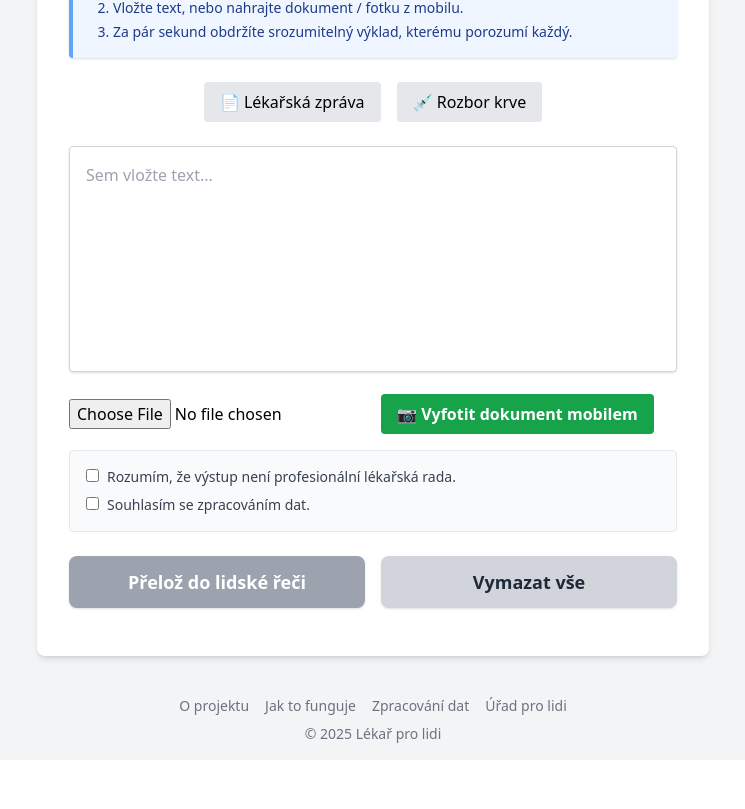
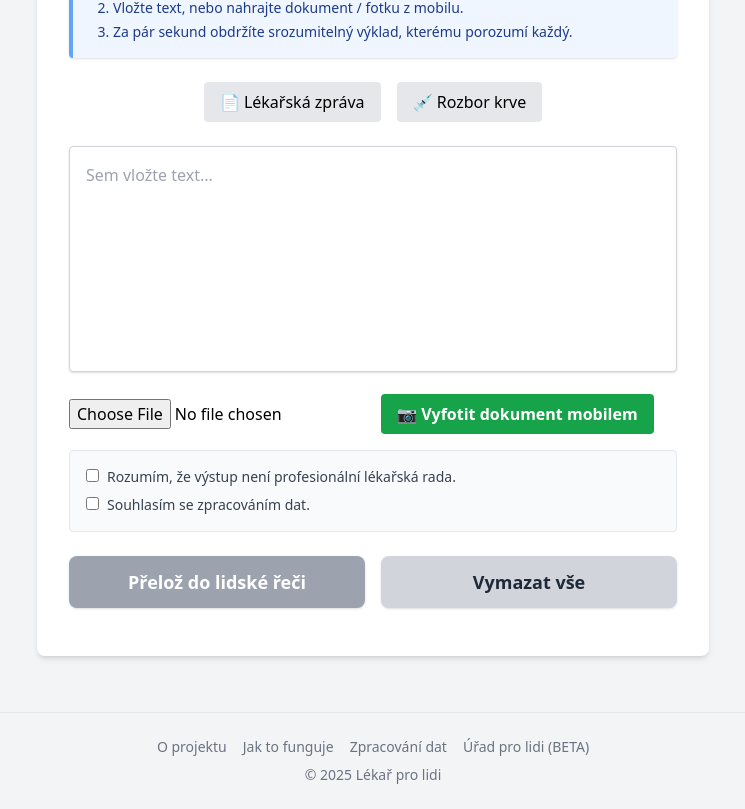
Before and after one commit to JiriTill/lekarprolidi, a React (Vite) app in the folder uradprolidi-main/: page / in a window 1280 px wide. Shown: the part 274-1083 px from the top of the page, without its empty margins (267-1012 px from the left). Before the commit the page ends 1034 px from the top, so only its background shows below. Built offline with nearby package versions, Linux system fonts and the light colour scheme.

Commit message:
Update home.jsx

```diff
--- a/uradprolidi-main/src/pages/home.jsx
+++ b/uradprolidi-main/src/pages/home.jsx
@@ -3,6 +3,7 @@ import * as pdfjsLib from 'pdfjs-dist/build/pdf';
 import pdfjsWorker from 'pdfjs-dist/build/pdf.worker.entry';
 import FeedbackForm from '../components/FeedbackForm';
 import { Link } from 'react-router-dom';
+import Footer from '../components/Footer';
 
 pdfjsLib.GlobalWorkerOptions.workerSrc = pdfjsWorker;
 
@@ -283,15 +284,7 @@ export default function Home() {
         </div>
       </main>
 
-      <footer className="text-center text-sm text-gray-500 py-4">
-        <div className="space-x-4">
-          <a href="/o-projektu" className="hover:underline">O projektu</a>
-          <a href="/jak-to-funguje" className="hover:underline">Jak to funguje</a>
-          <a href="/gdpr" className="hover:underline">Zpracování dat</a>
-          <Link to="https://uradprolidi.vercel.app" className="hover:underline" target="_blank">Úřad pro lidi</Link>
-        </div>
-        <p className="mt-2">&copy; {new Date().getFullYear()} Lékař pro lidi</p>
-      </footer>
+     <Footer />
     </div>
   );
 }
```
